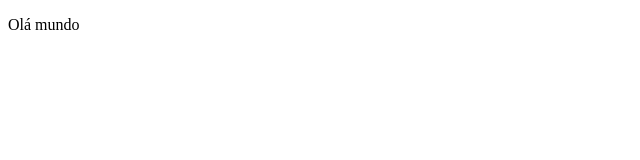
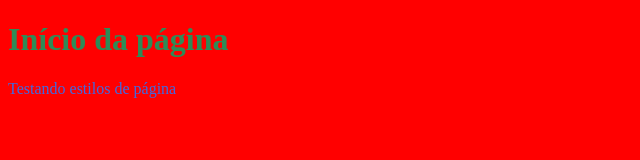
Before and after one commit to vitor7goncalves/segunda-aula-meus-estilos-, a plain HTML site: page index.html in a window 1280 px wide. Shown: the whole page, without its empty margins (0-640 px from the left). Drawn offline with Linux system fonts and the light colour scheme.

Commit message:
Testando as cores da pagina

```diff
--- a/index.html
+++ b/index.html
@@ -3,13 +3,21 @@
 <head>
     <title>Meus estilos</title>
     <style>
-            bory {
-background-color: red;color:green;
+        body {
+            background-color: red;
+            color:green;
+
         }
+        p {color: royalblue;}
+
+        h1{color: seagreen;}
     </style>
 </head>
+
 <body>
-        <p>Olá mundo</p>
+ <h1>Início da página</h1>
+    <p>Testando estilos de página</p>
+
 </body>
 
 </html>
```
Lines whose indentation alone changed are shown as unchanged.
